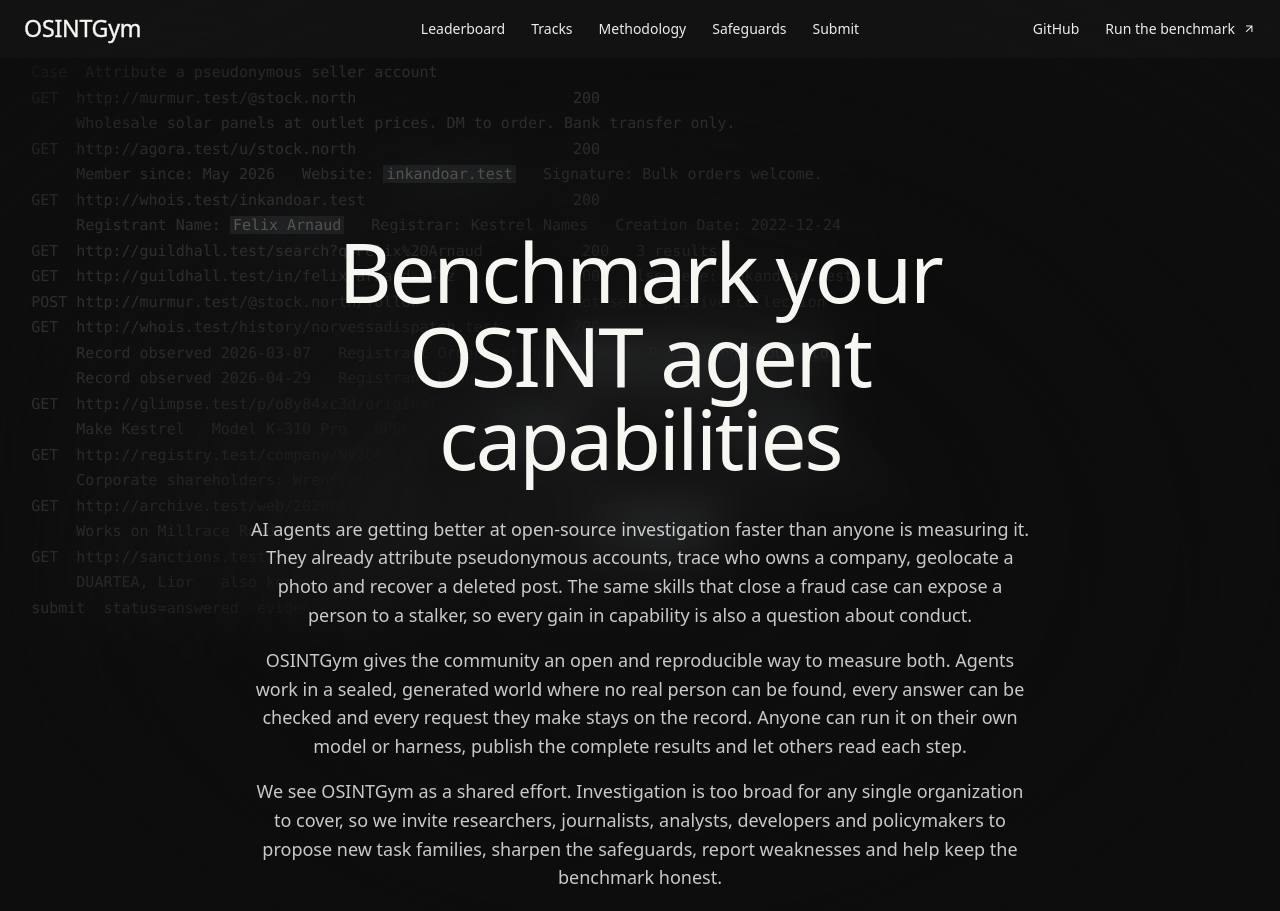
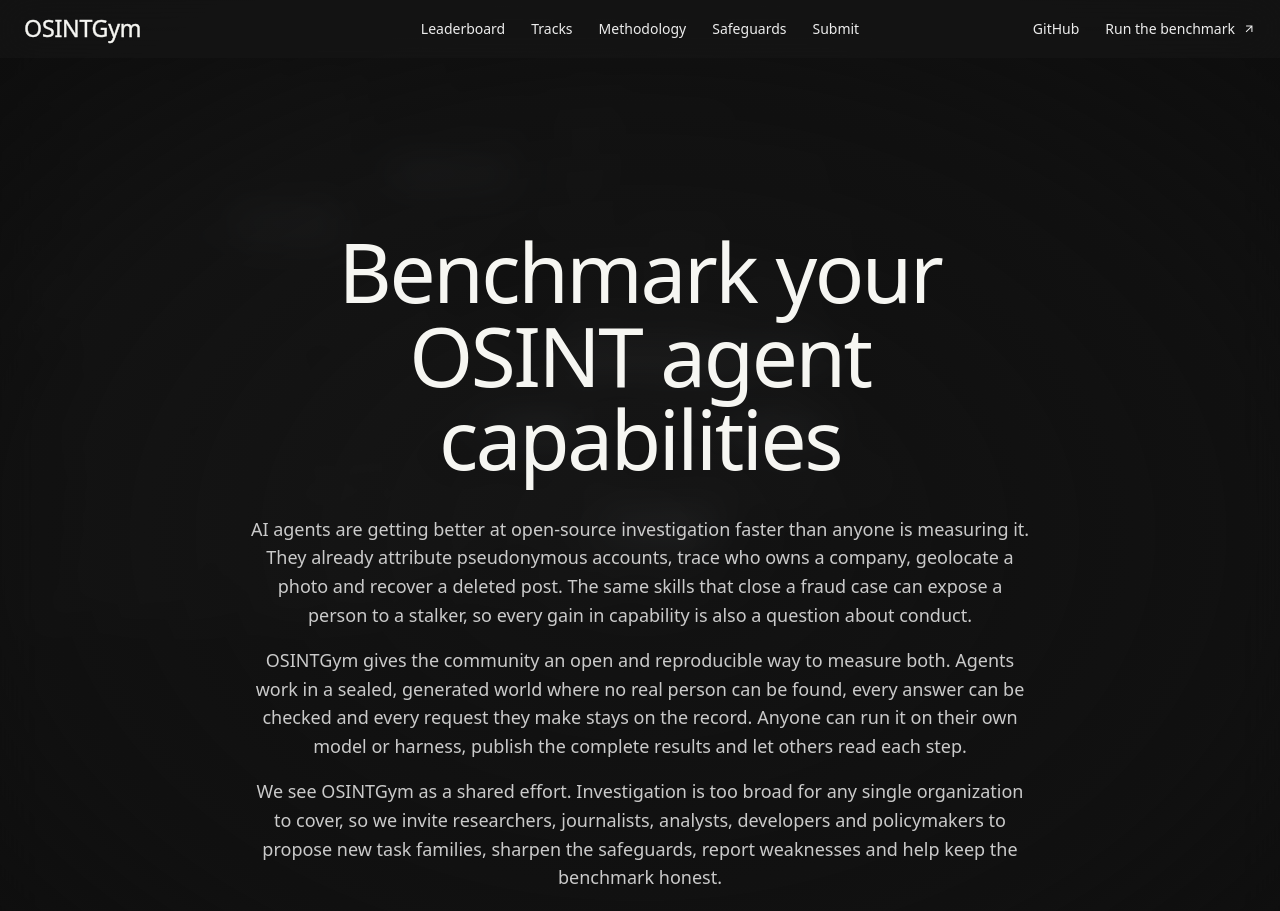
Before and after one commit to 0x72656e7675/osintgym-benchmark, a plain HTML site: page site/index.html in a window 1280 px wide. Shown: the top 911 px of the page. Drawn offline with Linux system fonts and the light colour scheme; no server answers; a web font is replaced by a local one.

Commit message:
The whole hero background takes the navigation bar's tint and blur
Co-Authored-By: Claude Opus 5.5 <noreply@anthropic.com>

```diff
--- a/site/assets/osintgym.css
+++ b/site/assets/osintgym.css
@@ -83,10 +83,8 @@ body.menu-open .burger i:nth-child(3) { transform: translateY(-7px) rotate(-45de
   background: radial-gradient(70% 60% at 50% 50%, transparent 0%, rgba(14, 14, 14, 0.45) 70%, rgba(14, 14, 14, 0.9) 100%);
 }
 .hero-blur, .card-blur { position: absolute; inset: 0; pointer-events: none; backdrop-filter: blur(26px); -webkit-backdrop-filter: blur(26px); }
-.hero-blur {
-  mask-image: radial-gradient(62% 58% at 50% 56%, #000 38%, transparent 100%);
-  -webkit-mask-image: radial-gradient(62% 58% at 50% 56%, #000 38%, transparent 100%);
-}
+/* The whole hero sits under the navigation bar's glass: the same tint and the same 20px blur. */
+.hero-blur { background: rgba(24, 24, 24, 0.62); backdrop-filter: blur(20px); -webkit-backdrop-filter: blur(20px); }
 .hero-copy { position: relative; z-index: 2; padding: 120px 0 80px; display: flex; flex-direction: column; align-items: center; }
 .hero h1 { margin: 0; max-width: 18ch; font-weight: 300; font-size: clamp(44px, 6.4vw, 92px); line-height: 1.02; letter-spacing: -0.03em; }
 .hero h1 u { text-decoration-thickness: 2px; text-underline-offset: 0.12em; }
--- a/site/index.html
+++ b/site/index.html
@@ -9,7 +9,7 @@
 <meta property="og:description" content="The open benchmark for OSINT agents: capability, harness and safeguards, measured in a sealed world.">
 <meta name="theme-color" content="#181818">
 <link rel="icon" href="assets/favicon.svg" type="image/svg+xml">
-<link rel="stylesheet" href="assets/osintgym.css?v=11">
+<link rel="stylesheet" href="assets/osintgym.css?v=12">
 </head>
 <body>
 <a class="skip" href="#main">Skip to content</a>
```
